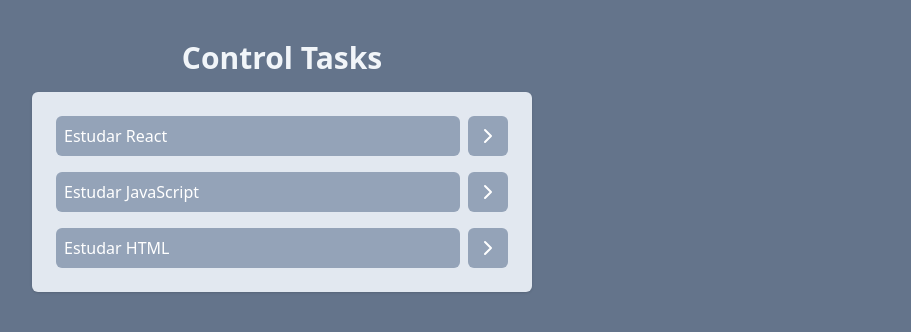
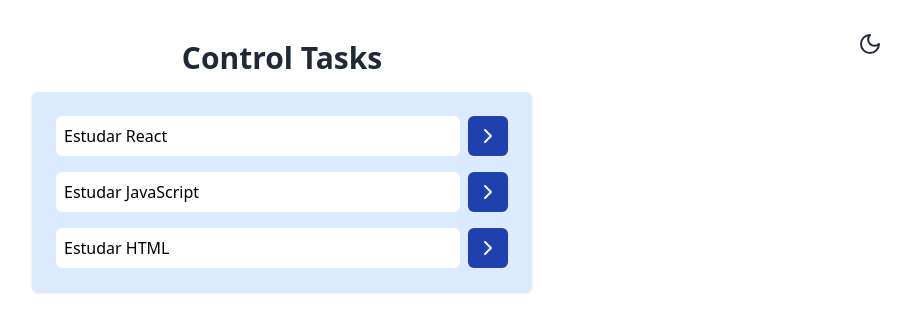
Before and after one commit to GiovanniDonati/learningReact, a React (Vite) app: page / in a window 1280 px wide. Shown: the top 332 px of the page, without its empty margins (358-1269 px from the left). Built offline with nearby package versions, Linux system fonts and the light colour scheme.

Commit message:
Ajustando padrão claro

```diff
--- a/src/App.jsx
+++ b/src/App.jsx
@@ -1,6 +1,7 @@
 import { useState } from "react";
 import AddTasks from "./components/AddTasks";
 import Tasks from "./components/Tasks";
+import { MoonIcon } from "lucide-react";
 
 function App() {
   const [tasks, setTasks] = useState([
@@ -35,9 +36,14 @@ function App() {
   }
 
   return (
-    <div className="w-screen h-screen bg-slate-500 flex justify-center p-6">
+    <div className="w-screen h-lvh bg-white flex justify-center p-6">
+      <div className="absolute w-lvw flex justify-end pr-10 pt-2">
+        <button className="">
+          <MoonIcon className=" text-gray-800"/>
+        </button>
+      </div>
       <div className="w-[500px]">
-      <h1 className="text-3xl text-slate-100 font-bold text-center p-4">
+      <h1 className="text-3xl text-gray-800 font-bold text-center p-4">
         Control Tasks
       </h1>
 
--- a/src/components/Tasks.jsx
+++ b/src/components/Tasks.jsx
@@ -2,15 +2,15 @@ import { ChevronRightIcon } from "lucide-react";
 
 function Tasks(props){
     return (
-    <ul className="space-y-4 p-6 bg-slate-200 rounded-md shadow">
+    <ul className="bg-blue-100 space-y-4 p-6 bg-white-100 rounded-md shadow">
         {props.tasks.map((task) => (
         <li key={task.id} className="flex gap-2">
             <button
                 onClick={() => props.onTaskClick(task.id)}
-                className="bg-slate-400 w-full text-left text-base font-medium text-white p-2 rounded-md">
+                className="bg-white w-full text-left text-base font-medium text-black-500 p-2 rounded-md hover:bg-gray-100">
                     {task.title}
             </button>
-            <button className="bg-slate-400 text-white p-2 rounded-md text-base font-medium w-10">
+            <button className="bg-blue-800 text-white p-2 rounded-md text-base font-medium w-10 hover:bg-blue-500">
                 <ChevronRightIcon/>
             </button>
         </li>
```
